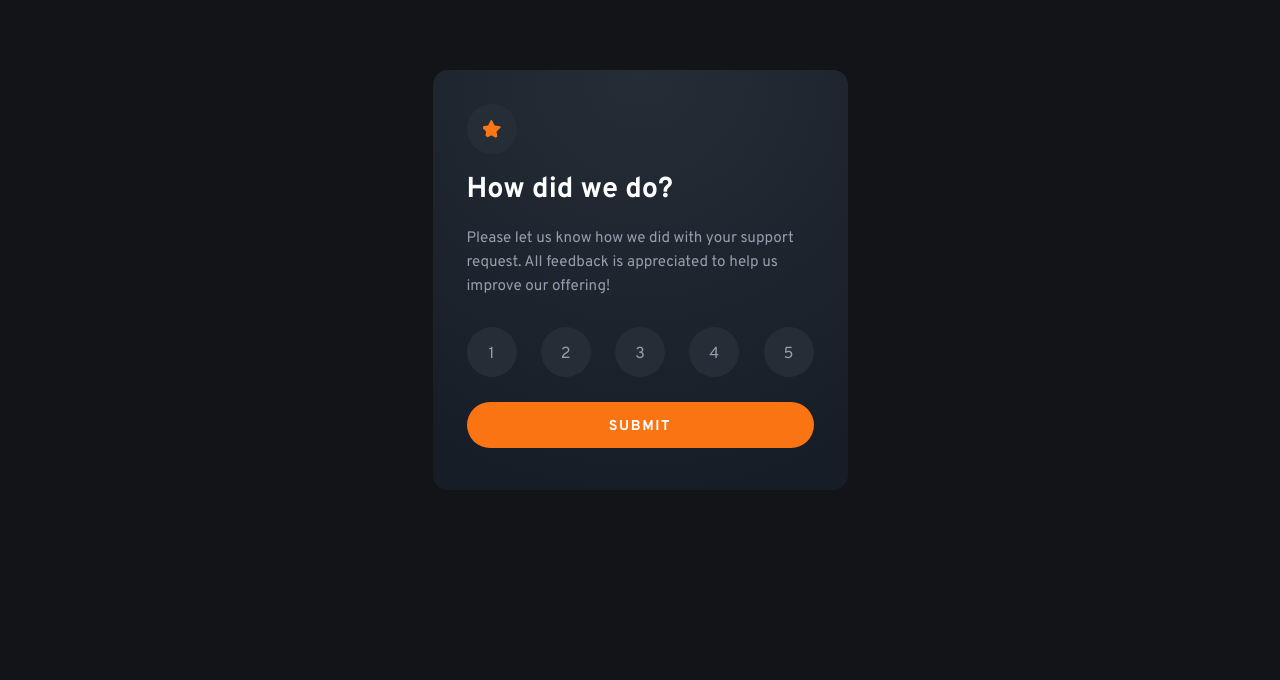
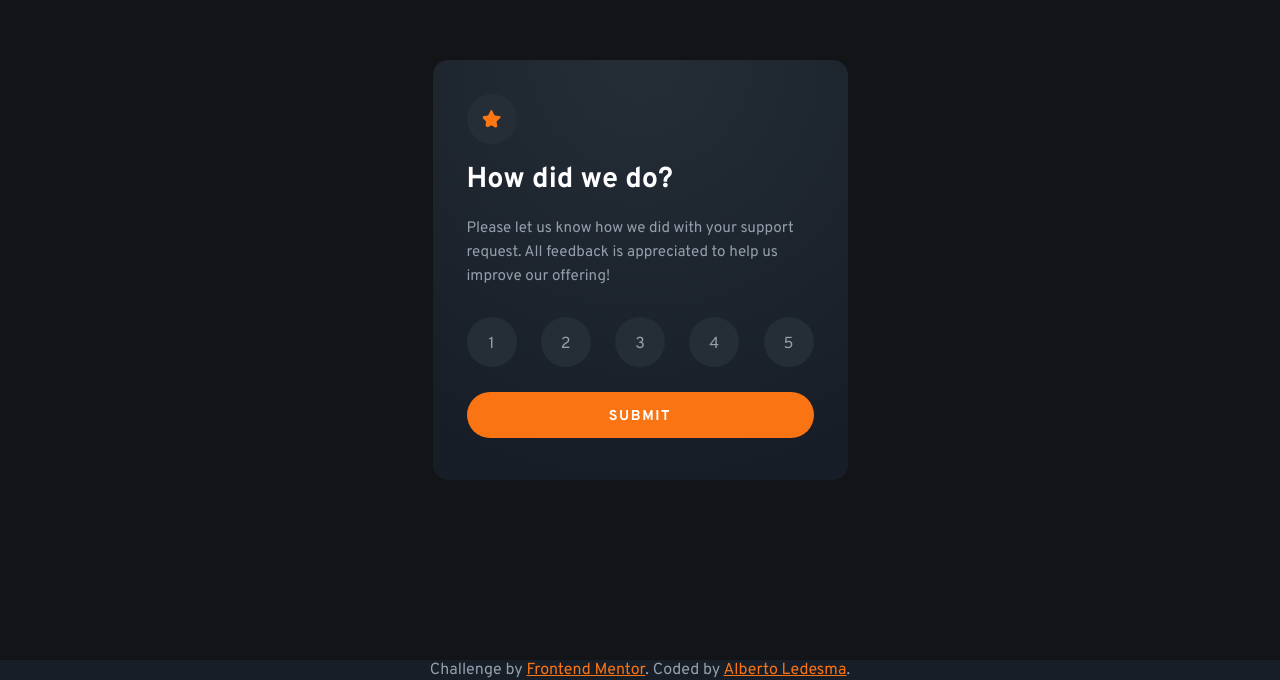
Before and after one commit to AlbertoLed/Interactive-Rating-Component, a plain HTML site: page index.html in a window 1280 px wide. Shown: the part 120-800 px from the top of the page. Drawn offline with Linux system fonts and the light colour scheme.

Commit message:
Add footer

```diff
--- a/index.html
+++ b/index.html
@@ -108,10 +108,10 @@
   <!-- Thank you state end -->
   </main>
 
-  <!-- <footer class="attribution">
-    Challenge by <a href="https://www.frontendmentor.io?ref=challenge" target="_blank">Frontend Mentor</a>.
-    Coded by <a href="#">Your Name Here</a>.
-  </footer> -->
+  <footer class="attribution">
+    Challenge by <a class="attribution__anchor" href="https://www.frontendmentor.io?ref=challenge" target="_blank">Frontend Mentor</a>.
+    Coded by <a class="attribution__anchor" href="https://github.com/AlbertoLed" target="_blank">Alberto Ledesma</a>.
+  </footer>
 </body>
 <script src="app.js"></script>
 </html>
--- a/style.css
+++ b/style.css
@@ -47,7 +47,7 @@ main {
     display: flex;
     justify-content: center;
     align-items: center;
-    min-height: 100vh;
+    min-height: calc(100vh - 40px);
 }
 
 /*
@@ -212,10 +212,32 @@ main {
     text-align: center;
 }
 
+/*
+    \\ATTRIBUTION
+*/
+.attribution {
+    text-align: center;
+    background-color: var(--CARD-COLOR-DARKER);
+    color: var(--FONT-COLOR);
+}
+.attribution__anchor,
+.attribution__anchor:visited  {
+    color: var(--ORANGE-HIGHLIGHT);
+}
+.attribution__anchor:hover{
+    color: var(--WHITE-HIGHLIGHT);
+}
 
 /*
     \\ELEMENTS FOR TABLET AND DESKTOP VIEW
 */
+
+/* \CHANGES THE MAIN HEIGHT TO GET THE FOOTER JUST UNDERNEATH OF IT */
+@media (min-width: 423px) {
+    main {
+        min-height: calc(100vh - 20px);
+    }
+}
 
 @media (min-width: 490px) {
 
```
